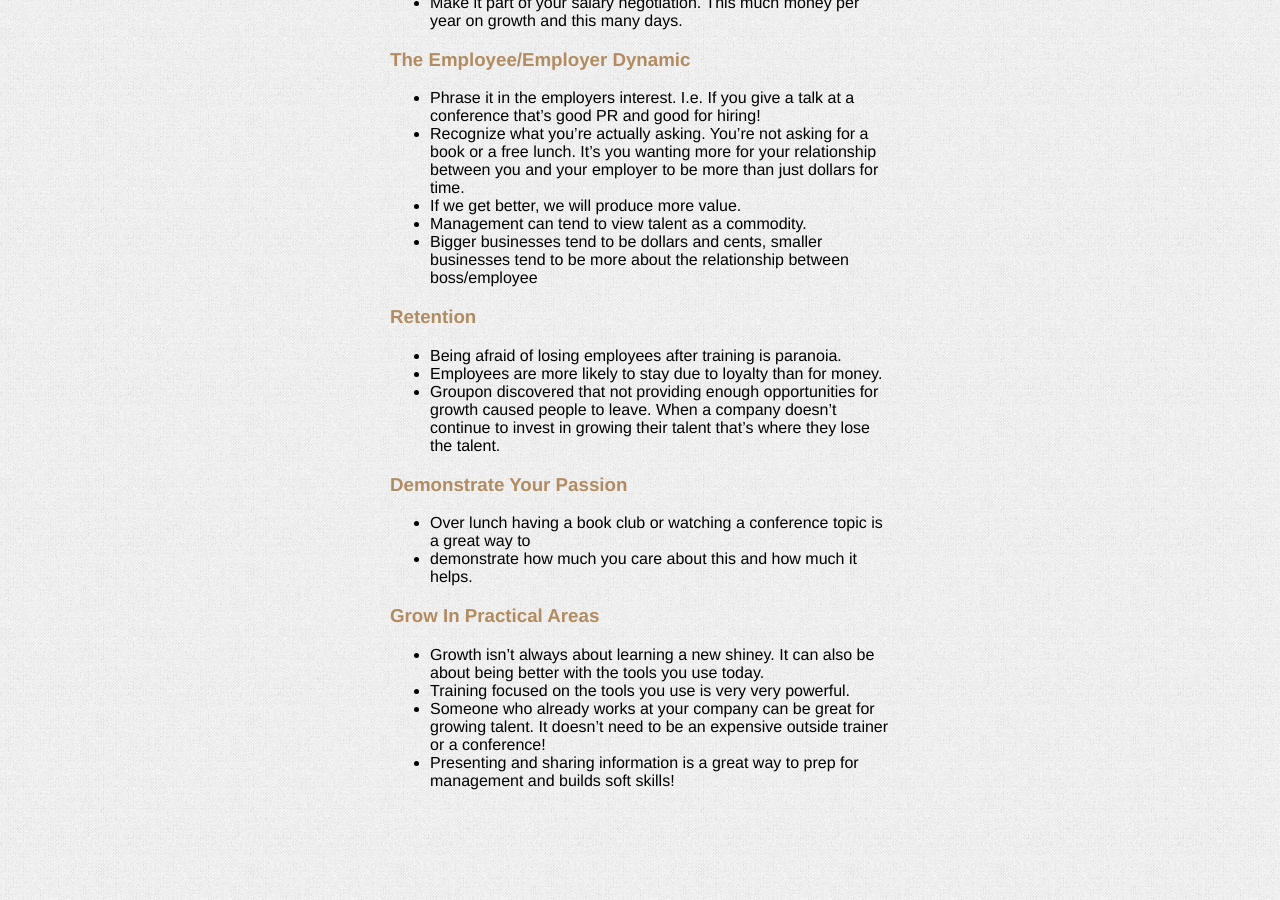
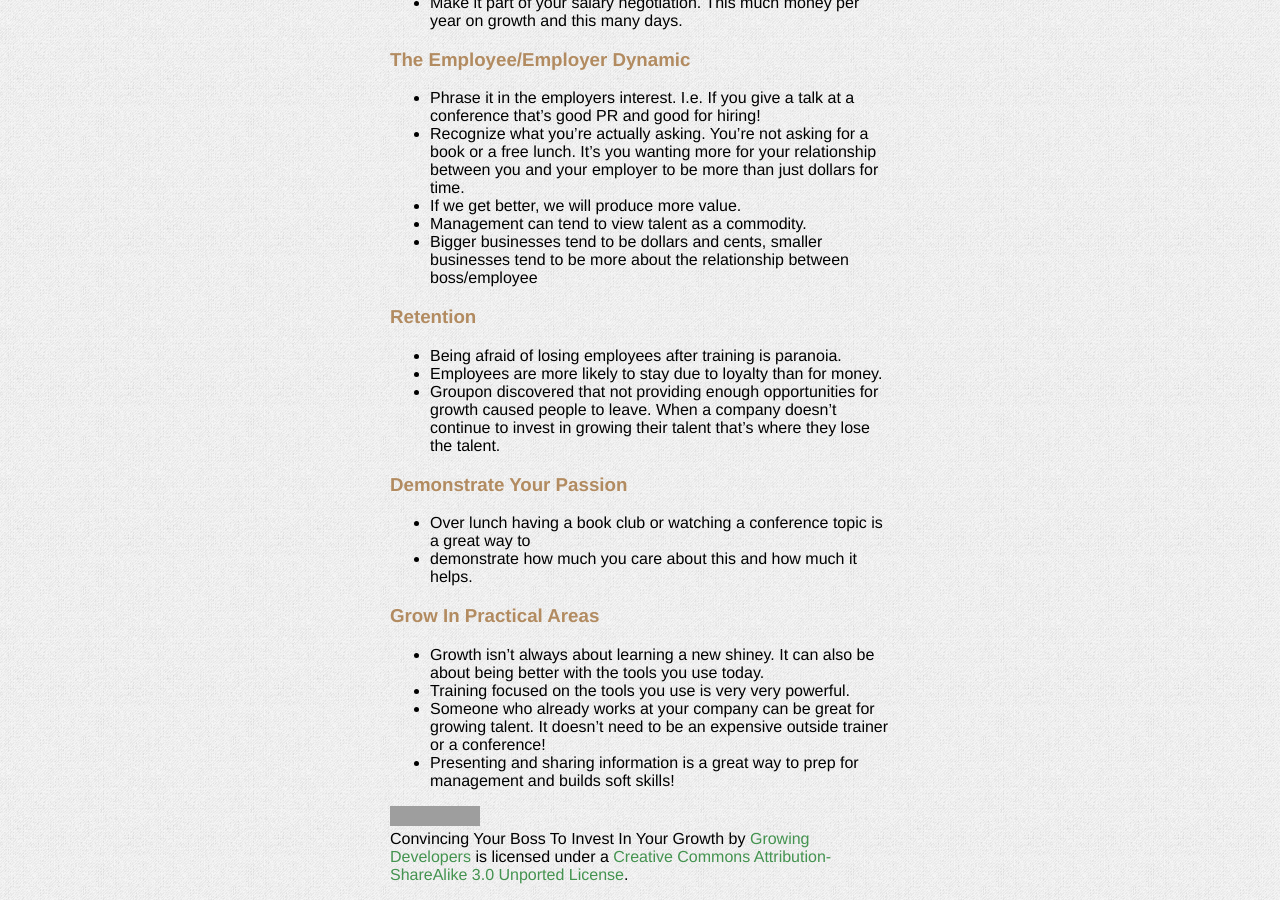
Before and after one commit to theotherzach/growing-developers-website, a Jekyll site: the page built from _content/_posts/2013-02-13-convincing-your-boss-to-invest-in-your-growth.markdown, in a window 1280 px wide and 900 px high, scrolled down 985 px. Built offline with Jekyll 4.4.1, drawn with Linux system fonts in a browser that asks for light colours; grey boxes are pictures that could not be loaded.

Commit message:
Add Creative Commons license

```diff
--- a/_content/_layouts/shownotes.html
+++ b/_content/_layouts/shownotes.html
@@ -13,6 +13,18 @@
     <h3><a href="http://media.growingdevelopers.com/{{ page.assetname }}.mp3">Download Audio</a></h3>
     {{ content }}
 
+    <p><a rel="license"
+      href="http://creativecommons.org/licenses/by-sa/3.0/deed.en_US"><img
+      alt="Creative Commons License" style="border-width:0"
+      src="http://i.creativecommons.org/l/by-sa/3.0/88x31.png" /></a><br
+    />
+    <span xmlns:dct="http://purl.org/dc/terms/" property="dct:title">
+      {{ page.title }}</span> by <a xmlns:cc="http://creativecommons.org/ns#"
+      href="http://growingdevelopers.com" property="cc:attributionName"
+      rel="cc:attributionURL">Growing Developers</a> is licensed under a <a
+      rel="license"
+      href="http://creativecommons.org/licenses/by-sa/3.0/deed.en_US">Creative
+      Commons Attribution-ShareAlike 3.0 Unported License</a>.</p>
     <script type="text/javascript">
       var _gaq = _gaq || [];
       _gaq.push(['_setAccount', 'UA-30482688-3']);
```
